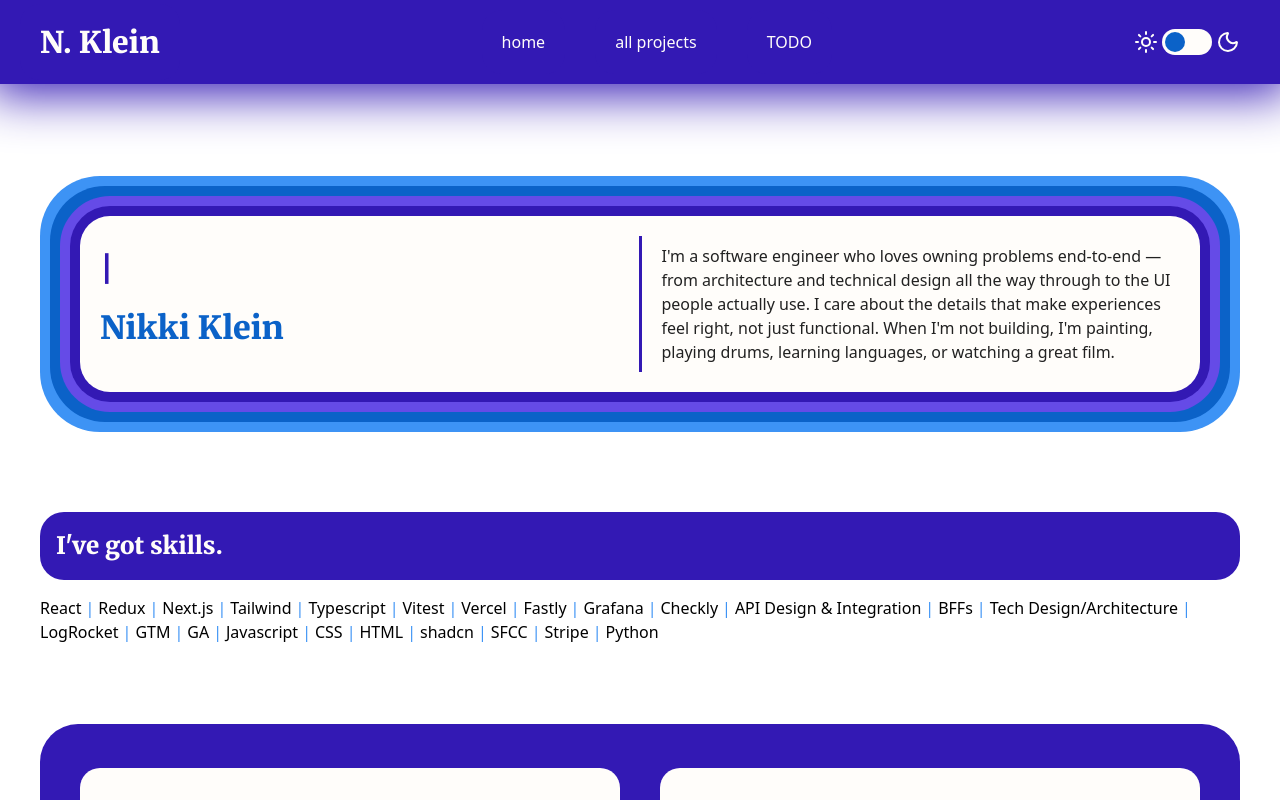
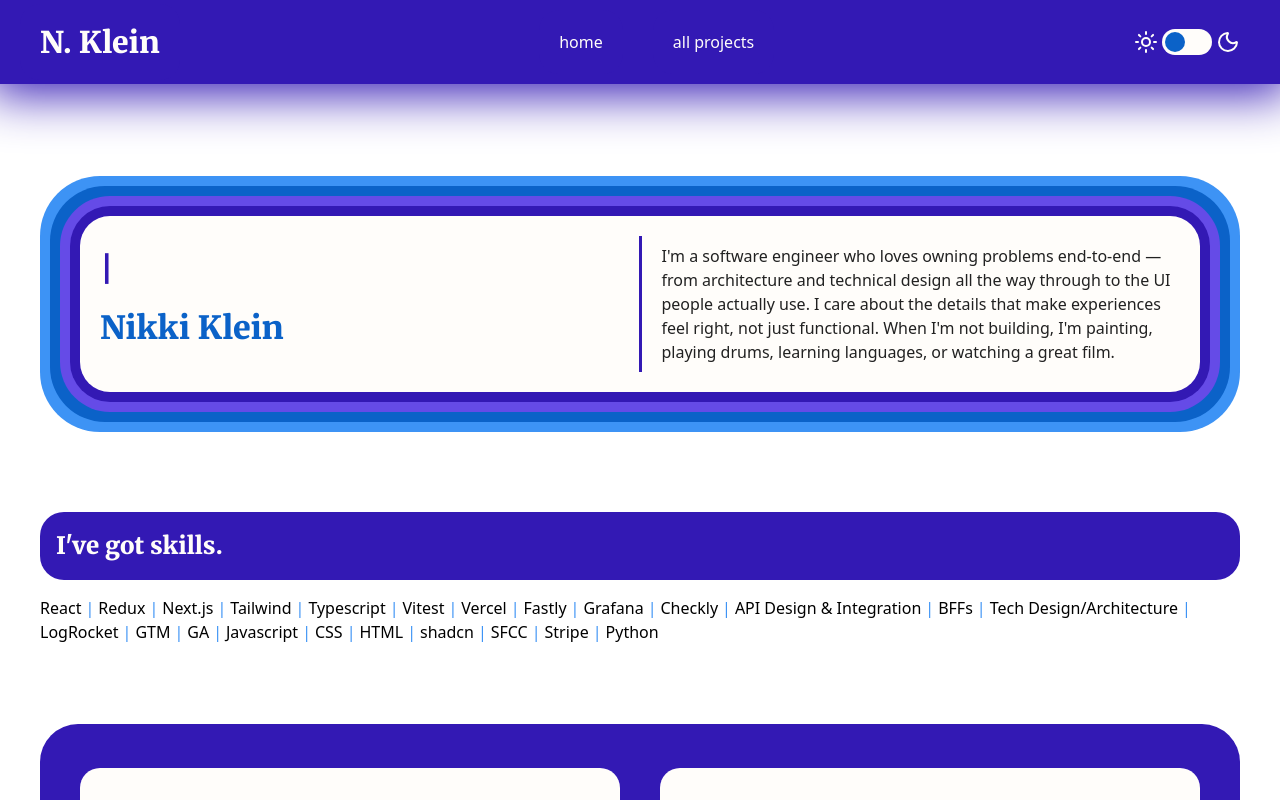
Before and after one commit to kleinlikecalvin/klein_like_calvin_next, a Next.js app: page / in a window 1280 px wide. Shown: the top 800 px of the page. Built offline with nearby package versions, Linux system fonts and the light colour scheme.

Commit message:
Removes skills link from nav

```diff
--- a/app/data/NavData.ts
+++ b/app/data/NavData.ts
@@ -11,11 +11,6 @@ export const navData: Link[] = [
     displayValue: "all projects",
     link: "/all-projects",
   },
-  {
-    id: "skills",
-    displayValue: "TODO",
-    link: "/#skills",
-  },
 ];
-// TODO: where does skills link take user?
+
 export default navData;
```
